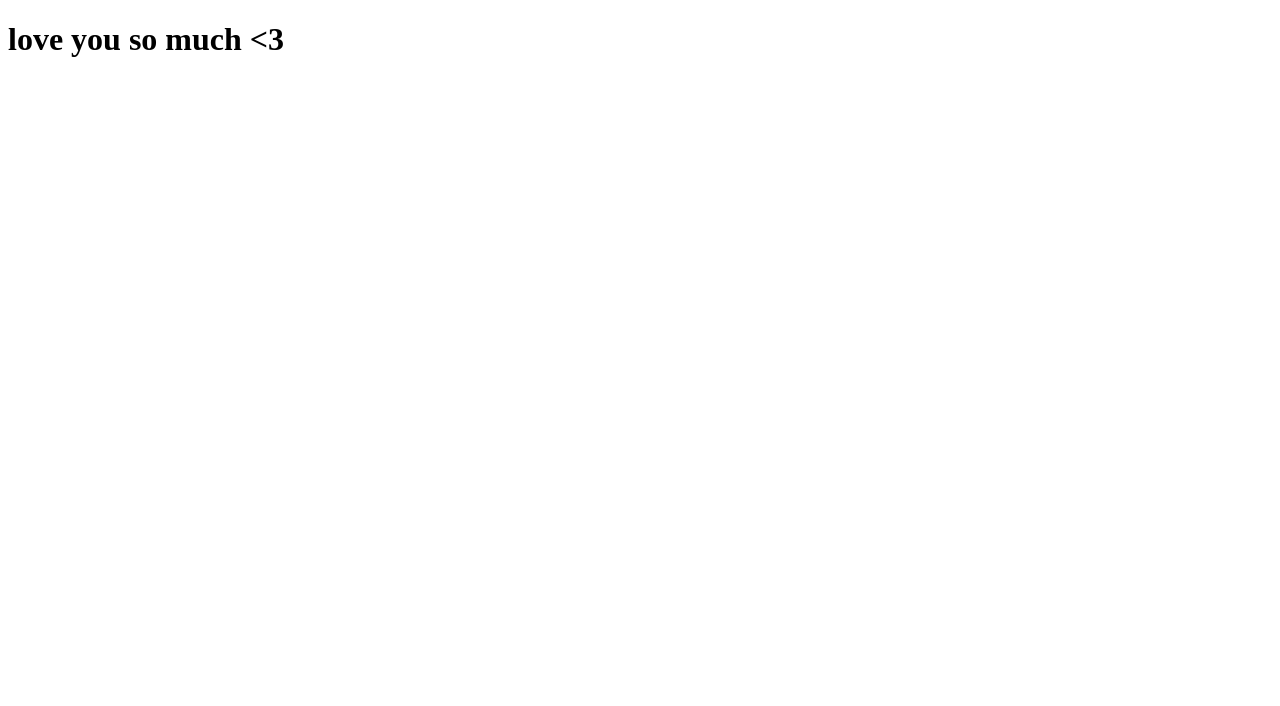
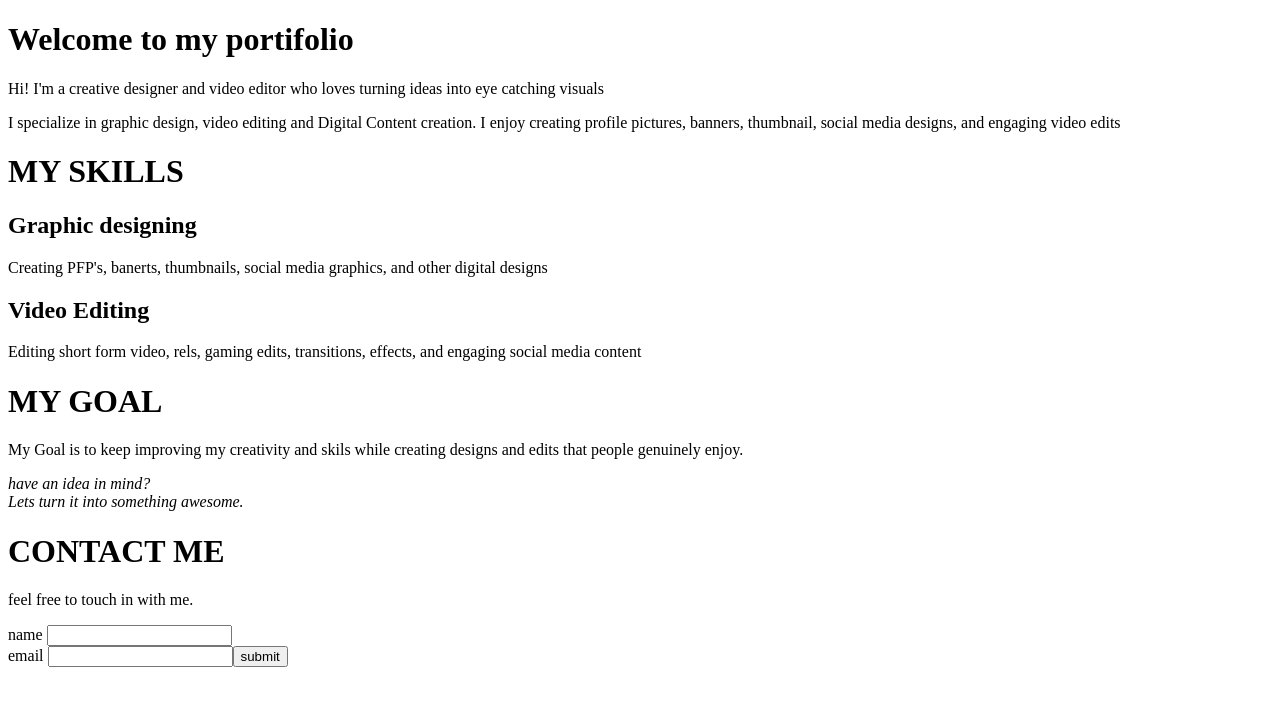
Before and after one commit to tagaramramkiran-lgtm/First-website, a plain HTML site: page index.html in a window 1280 px wide. Drawn offline with Linux system fonts and the light colour scheme.

Commit message:
Add files via upload

```diff
--- a/index.html
+++ b/index.html
@@ -1,10 +1,44 @@
 <!DOCTYPE html>
 <html>
-<head>
-<title> Rex orgx </title
-</head>
+  <head>
 
-<body>
-<h1> love you so much <3 </h1>
-<body>
+    <title> REXorgx portifolio </title>
+
+  </head>
+  <body>
+    <h1> Welcome to my portifolio </h1>
+<p>Hi! I'm a creative designer and video editor who loves turning ideas into eye catching visuals </p>
+    <p>I specialize in graphic design, video editing and Digital Content creation. I enjoy creating  profile pictures, banners, thumbnail, social media designs, and engaging video edits </p>
+    <h1>MY SKILLS</h1>
+    <h2>Graphic designing</h2>
+    <p>Creating PFP's, banerts, thumbnails, social media graphics, and other digital designs </p>
+
+    <h2>Video Editing</h2>
+    <p>Editing short form video, rels, gaming edits, transitions, effects, and engaging social media content </p>
+    <h1>
+      <strong>MY GOAL</strong>
+  </h1>
+      <p>My Goal is to keep improving my creativity and skils while creating designs and edits that people genuinely enjoy. </p>
+
+    <p>
+      <em>have an idea in mind?
+      <br>Lets turn it into something awesome.</em>
+
+    </p>
+  </body>
+  <form>
+    <h1>CONTACT ME</h1>
+    <p>feel free to touch in with me.</p>
+    <p>
+    <label for = "name">name </label>
+    <input type="text" id="Name" name="Name"
+      </p>
+<br>
+
+<label for="email">email </label>
+    <input type="text" id="email" name="email"
+
+<a href="submit"about</a><button type ="submit">submit</button>
+
+  </form>
 </html>
```
